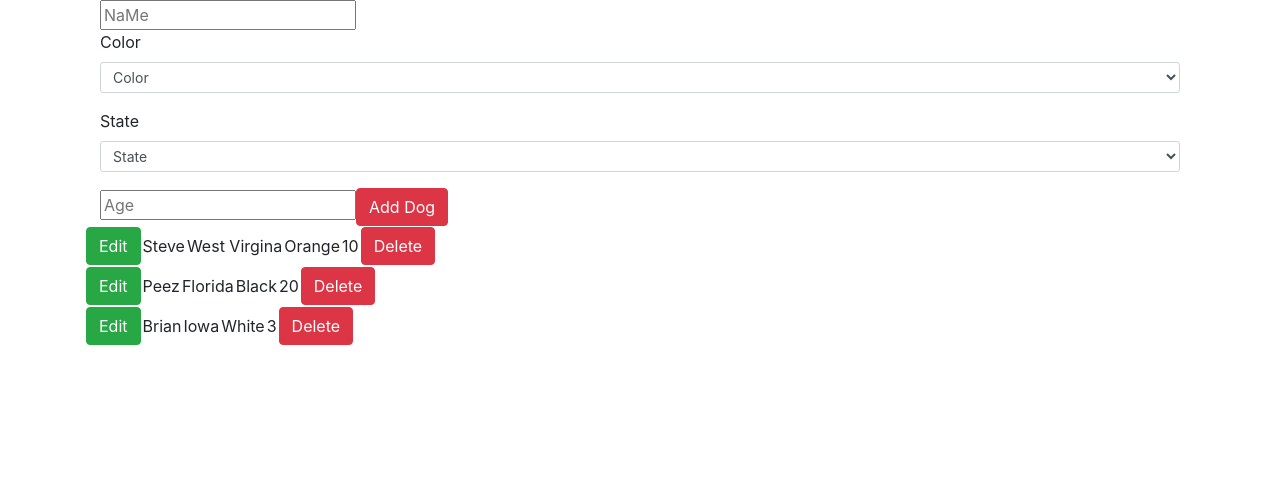
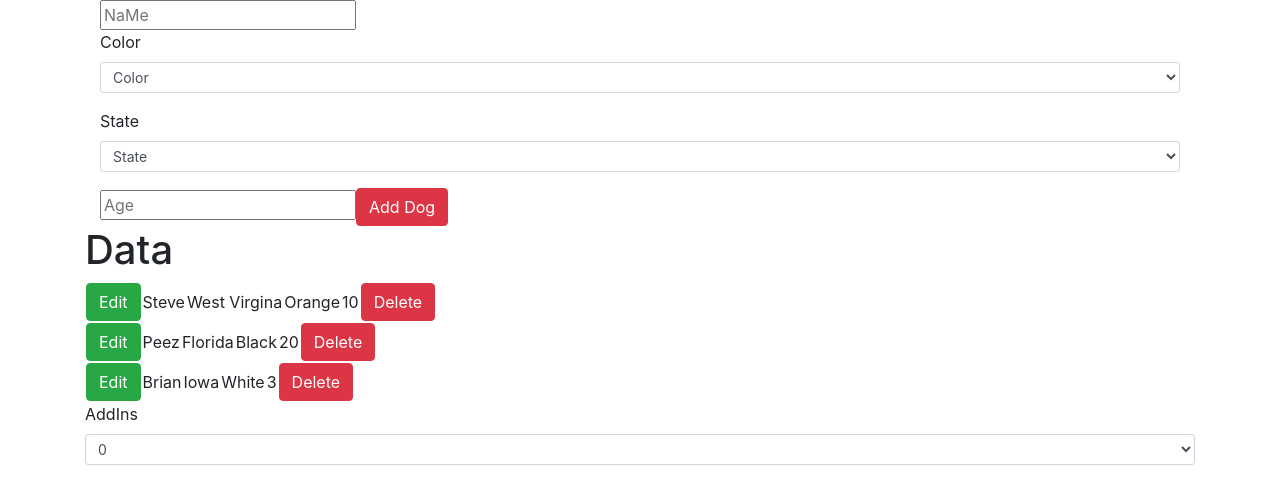
Before and after one commit to jmanock/fin-dog-bite, a React (Create React App) app: page / in a window 1280 px wide. Shown: the top 504 px of the page. Built offline with nearby package versions, Linux system fonts and the light colour scheme.

Commit message:
not sure how this will fit together

```diff
--- /dev/null
+++ b/src/Components/AddIns.jsx
@@ -0,0 +1,25 @@
+import React,{Component} from 'react';
+import Select from './FormComponents/Select';
+
+class AddIns extends Component{
+  state = {
+    addIns:'0'
+  }
+
+  onSelectChange = e =>{
+    this.setState({
+      addIns:e.target.value
+    });
+	}
+
+  onAddSubmit = () =>{
+    console.log('next');
+  }
+  render(){
+    return(
+      <Select title={'AddIns'} name={'addIns'} options={['0','1','2','3','4','5']} handleChange={this.onSelectChange} placeholder={'Additional Ins'} value={this.state.addIns} />
+    );
+  }
+};
+
+export default AddIns;
--- a/src/Components/DogForm.jsx
+++ b/src/Components/DogForm.jsx
@@ -1,13 +1,16 @@
 import React,{Component} from 'react';
 import EventItem from './TestEdit';
+import AddIns from './AddIns';
 
 class EventList extends Component{
   render(){
     return(
       <div className='eventList'>
+        <h1>Data</h1>
         {this.props.events.map((event) =>{
           return <EventItem deleteEvent={this.props.deleteEvent} key={event.id} handleEditEvent={this.props.handleEditEvent} event={event} />
         })}
+        <AddIns state={this.props.state} />
       </div>
     )
   }
--- a/src/Components/Test.jsx
+++ b/src/Components/Test.jsx
@@ -14,7 +14,8 @@ class Test extends Component{
     events:events,
     isOpen:true,
     idCount:3,
-    selectedEvent:null
+    selectedEvent:null,
+    addIns:'0'
   }
 
   handleEditOpenEvent = updatedEvent =>{
@@ -72,7 +73,7 @@ class Test extends Component{
     return(
       <div className='container'>
         {this.state.isOpen ? <EventForm updateEvent={this.handleEditOpenEvent} openForm={this.openForm} selectedEvent={this.state.selectedEvent} createEvent={this.handleCreateEvent} /> : <AddEvent openForm={this.openForm} />}
-        <EventList deleteEvent={this.handleDeleteEvent} handleEditEvent={this.handleEditEvent} events={this.state.events} />
+        <EventList deleteEvent={this.handleDeleteEvent} handleEditEvent={this.handleEditEvent} events={this.state.events} state={this.state}/>
       </div>
     );
   }
```
